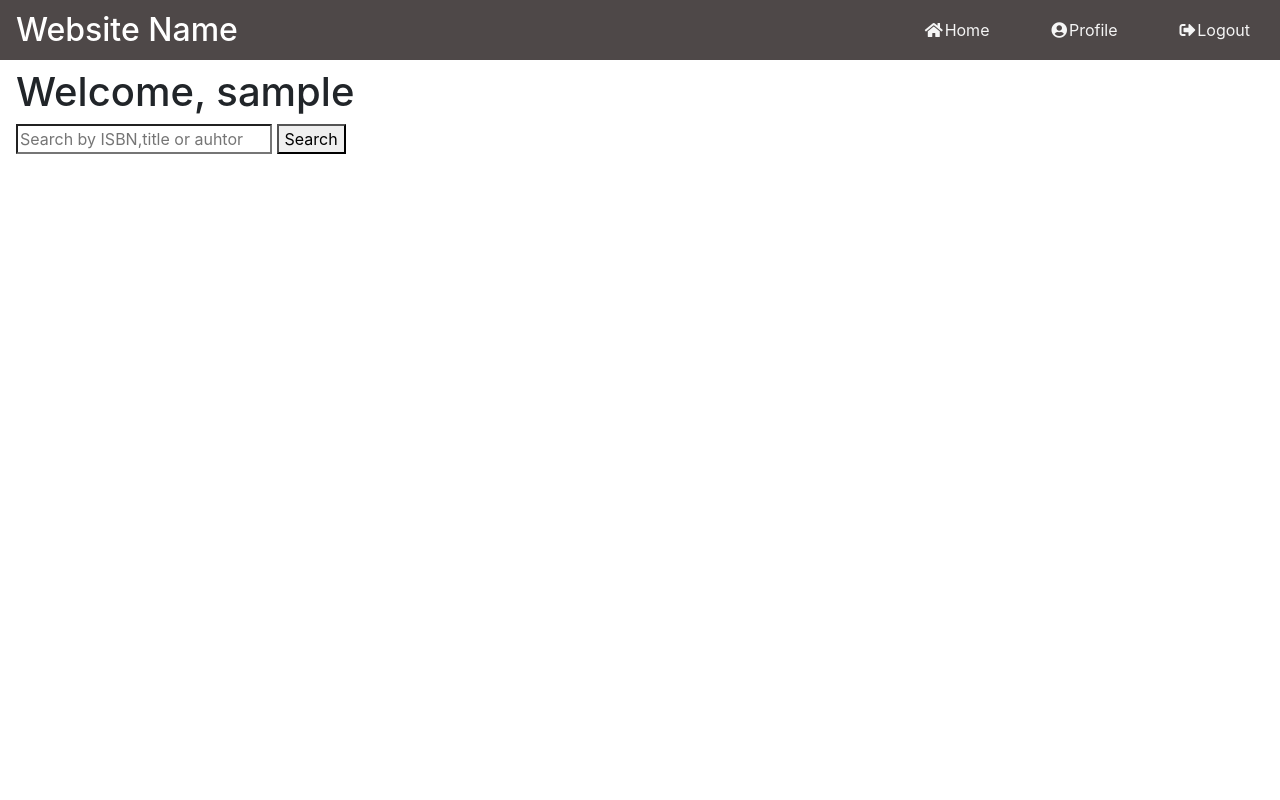
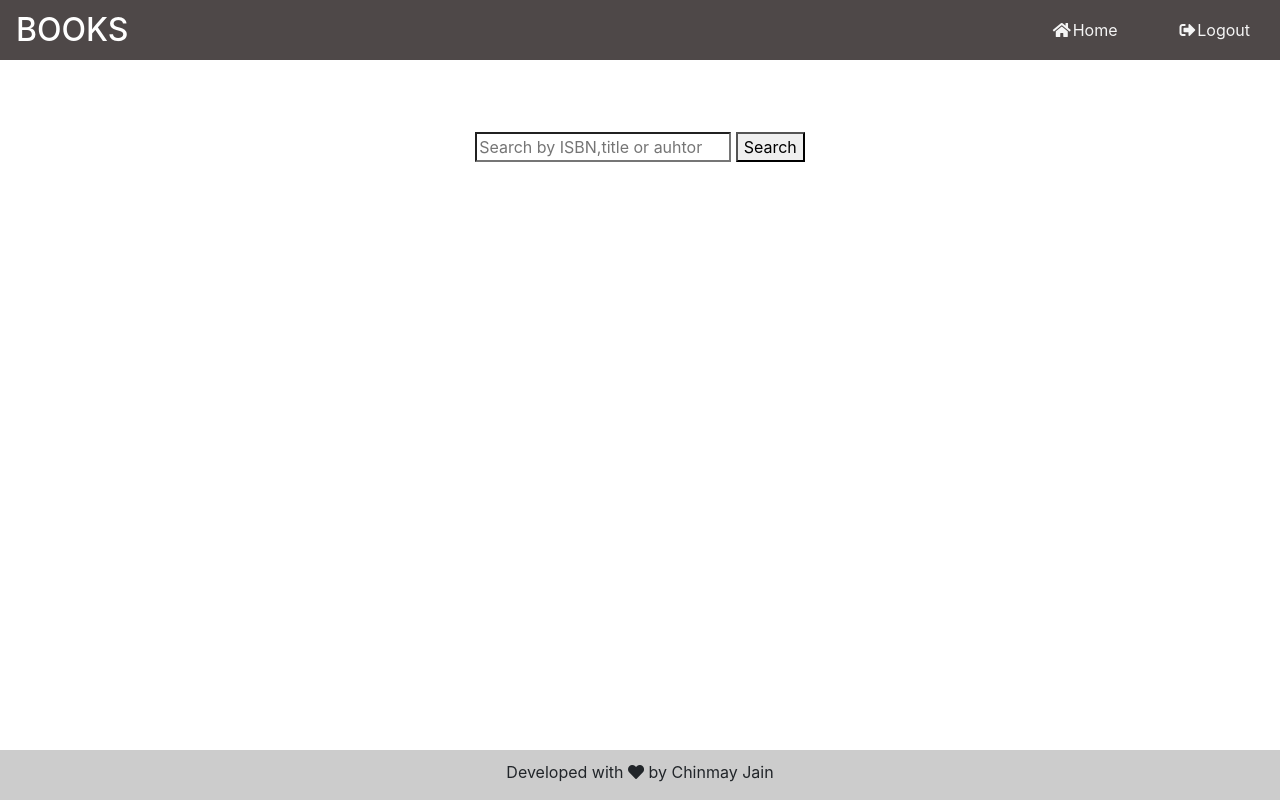
Before and after one commit to chinmay81098/Book-Review-App, a Flask app: page /home in a window 1280 px wide. Run offline with Flask 2, Linux system fonts and the light colour scheme; the visitor is signed in with stand-in values (Sample User, id 1); some libraries are stand-ins or nearby versions.

Commit message:
more improved UI

```diff
--- /dev/null
+++ b/static/main1.css
@@ -0,0 +1,144 @@
+html,body {
+    margin: 0;
+    padding: 0;
+    height: 100%;
+}
+
+#container {
+    min-height: 100%;
+}
+.content {
+    padding: 0.5rem 1rem;
+    margin: 5%;
+}
+
+#bar {
+    margin: 0 auto;
+    text-align: center;
+}
+
+#top-part {
+    display: flex;
+    margin-bottom: 50px;
+}
+.book-container {
+    /* text-align: center; */
+    border: solid black 2px;
+    width: 60%;
+    margin: 0 auto;
+    padding-left: 10px;
+    padding-top: 10px;
+}
+
+.submit-box {
+    margin: 0 auto;
+    width: 60%;
+}
+.text-box textarea {
+    width: 100%;
+    height: 160px;
+}
+.rating {
+    display: flex;
+    align-items: baseline;
+    width: 20%;
+    justify-content: space-between;
+}
+.wrapper {
+    width: 50%;
+}
+#reviews {
+    margin: 20px auto;
+    width: 80%;
+}
+#reviews ul{
+    padding: 0;
+    margin: 0;
+}
+#reviews li {
+    list-style: none;
+    padding: 10px;
+    border-radius: 10px;
+    background-color: rgb(216, 241, 188);
+    margin-bottom: 15px;
+}
+
+.empty-msg {
+    text-align: center;
+    border-radius: 10px;
+    background-color: #eca893;
+    padding: 10px;
+}
+.navtop {
+        width: 100%;
+        height: 60px;
+        border: 0;
+        background: #4e4848;
+}
+.navtop nav {
+    display: flex;
+    margin: 0 auto;
+    height: 100%;
+    width: 100%;
+}
+nav h2, nav a {
+    display: inline-flex;
+    color: white;
+    align-items: center;
+}
+nav h2 {
+    flex: 1;
+    margin: 0;
+    padding: 0;
+    margin-left: 1rem;
+}
+nav {
+    display: inline;
+}
+nav a {
+    text-decoration: none;
+    color: whitesmoke;
+    padding: 0 30px;
+}
+nav a:hover{
+    color: rgb(238, 232, 232);
+    text-decoration: none;
+}
+nav a i {
+    padding: 0 2px;
+}
+#results {
+    width: 60%;
+    margin: 0 auto;
+    margin-top: 20px;
+}
+#results ul {
+    padding: 0;
+    margin: 0;
+}
+#results li {
+    list-style: none;
+    box-sizing: border-box;
+    padding: 10px;
+    border-radius: 10px;
+    background-color: wheat;
+    margin-bottom: 10px;
+
+}
+.flexItem {
+    margin-right: 5px;
+}
+.details {
+    display: flex;
+}
+footer {
+    position: fixed;
+    background-color: rgba(0,0,0,0.2);
+    text-align: center;
+    width: 100%;
+    height: 50px;
+    bottom: 0;
+ }
+footer p {
+    margin: 10px 0;
+}
--- a/templates/home.html
+++ b/templates/home.html
@@ -2,28 +2,33 @@
 
 
 {% block body %}
-<div class="home">
-    <h1> Welcome, {{name}} </h1>
-
-    <div>
+<div id="bar">
         <form  method="POST" action="">
             <input class="search-bar" name="book" type="search" placeholder="Search by ISBN,title or auhtor" aria-label="Search">
-            <button class="" type="submit">Search</button>
+            <button  type="submit">Search</button>
         </form>
-    </div>
 </div>
-    <div class="results">
-    {% if results %}
-        {% if results == "empty" %}
-            <h3>No Match Found</h3>
+    <div id="results">
+    {% if results%}
+        {% if results != "empty"%}
+        <ul>
+            {% for result in results %}
+            <li>
+                <p><strong>Title &#58</strong> <a href="{{url_for('bookPage',isbn=result.book_id)}}"> {{ result.title }} </a></p>
+                <div class="details">
+                    <p class="flexItem"><strong>Author &#58</strong> {{ result.author }} </p>
+                    <p class="flexItem"><strong>ISBN &#58</strong>  {{ result.book_id }} </p>
+                    <p class="flexItem"><strong>Year &#58</strong>  {{ result.year }} </p>
+                </div>
+            </li>
+            {% endfor %}
+        </ul>
         {%else%}
-            <ul>
-                {% for result in results %}
-                    <li><a href="{{ url_for('bookPage',isbn = result.book_id )}}">{{ result.title }}</a></li>
-                {% endfor %}
-            </ul>
+            <div id="nomatch">
+                <p>No Matches Found</p>
+            </div>
         {% endif %}
-    {% endif %}
+    {%endif%}
     </div>
 
 {% endblock %}
--- a/templates/layout.html
+++ b/templates/layout.html
@@ -2,17 +2,18 @@
 <html>
     <head>
         <title>Book Review Website</title>
-        <link rel="stylesheet" href="{{ url_for('static',filename='main.css')}}">
+        <link rel="stylesheet" href="{{ url_for('static',filename='main1.css')}}">
         <link rel="stylesheet" href="https://maxcdn.bootstrapcdn.com/bootstrap/4.0.0/css/bootstrap.min.css" integrity="sha384-Gn5384xqQ1aoWXA+058RXPxPg6fy4IWvTNh0E263XmFcJlSAwiGgFAW/dAiS6JXm" crossorigin="anonymous">
         <link rel="stylesheet" href="https://use.fontawesome.com/releases/v5.7.1/css/all.css">
     </head>
 
     <body>
+      <div id="container">
       <header class="navtop">
         <nav>
-          <h2>Website Name</h2>
+          <h2>BOOKS</h2>
             <a href="{{ url_for('home')}}"><i class="fas fa-home"></i>Home</a>
-            <a href="{{ url_for('home')}}"><i class="fas fa-user-circle"></i>Profile</a>
+            <!--a href="{{ url_for('home')}}"><i class="fas fa-user-circle"></i>Profile</a-->
             <a href="{{ url_for('logout')}}"><i class="fas fa-sign-out-alt"></i>Logout</a>
         </nav>
       </header>
@@ -21,9 +22,10 @@
             {% endblock %}
         </div>
 
-      <!--footer>
-        <p>The creator of this website is Chinmay Jain</p>
-      </footer-->
+      <footer>
+        <p>Developed with <i class="fa fa-heart"></i> by Chinmay Jain</p>
+      </footer>
+      </div>
     </body>
 
 </html>
```
Also changed, not shown: static/base.css (+28 -10 lines), templates/base.html (+7 -21 lines), templates/book.html (+44 -26 lines).
